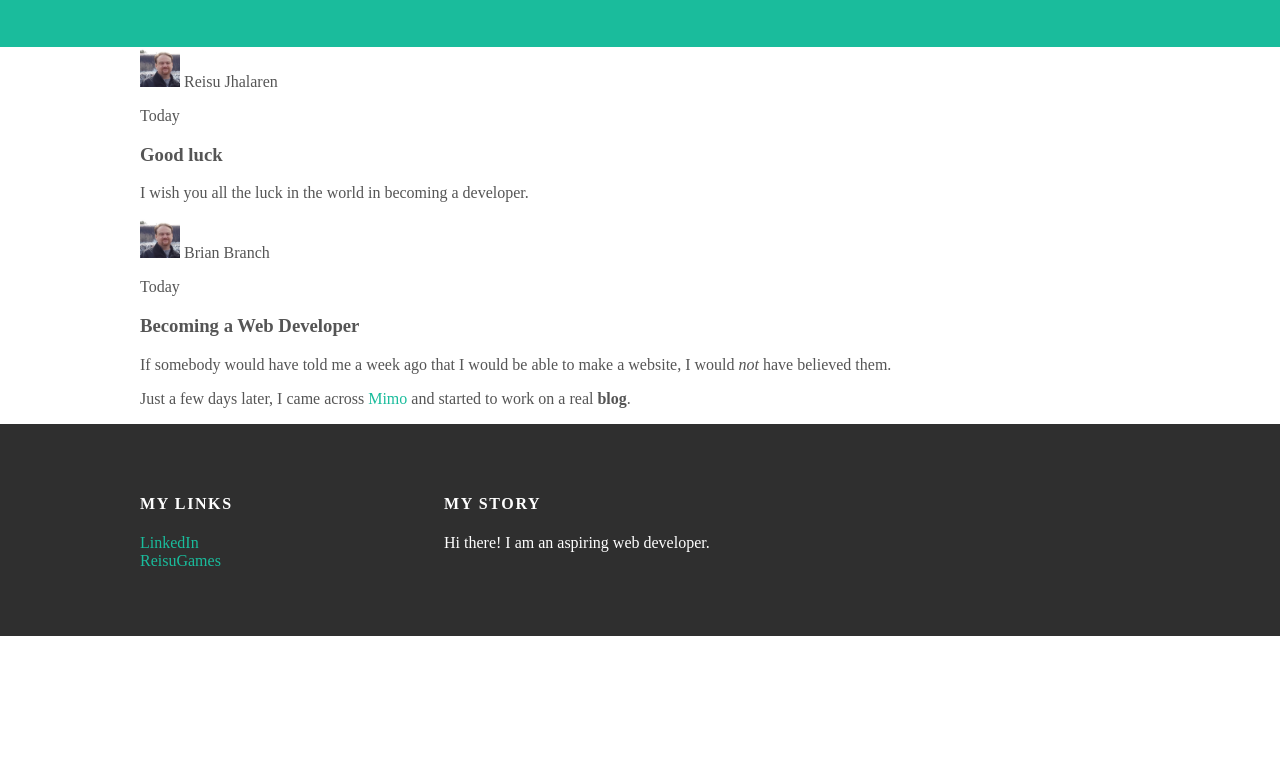
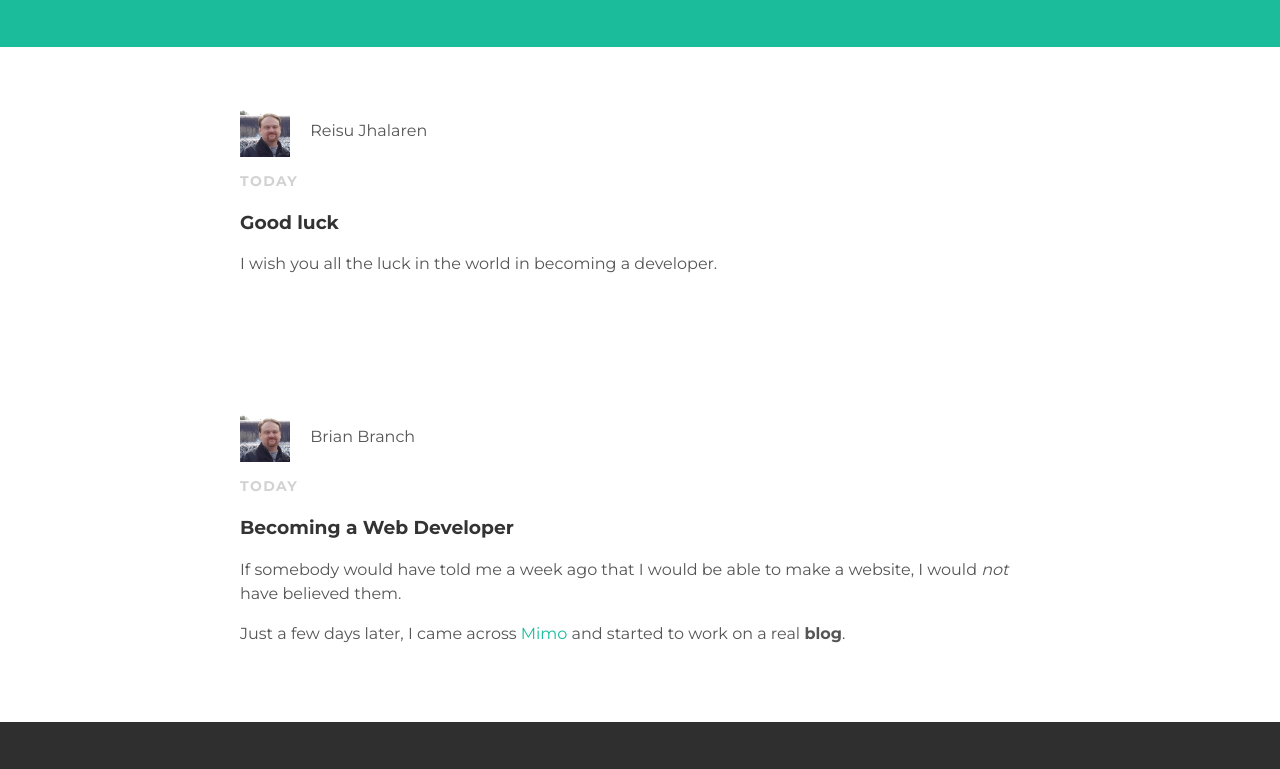
Before and after one commit to reisuj/MyBlog, a plain HTML site: page index.html in a window 1280 px wide. Shown: the part 103-872 px from the top of the page. Before the commit the page ends 800 px from the top, so only its background shows below. Drawn offline with Linux system fonts and the light colour scheme.

Commit message:
Completed content Styling

```diff
--- a/index.html
+++ b/index.html
@@ -21,7 +21,7 @@
       <div class="container">
         <div class="post">
           <div class="post-author">
-            <img src="profile-pic.jpg" alt="Profile Picture" width="40">
+            <img src="profile-pic.jpg" alt="Profile Picture">
             <span>Reisu Jhalaren</span>
           </div>
           <p class="post-date">Today</p>
@@ -35,7 +35,7 @@
       <div class="container">
         <div class="post">
           <div class="post-author">
-            <img src="profile-pic.jpg" alt="Profile Picture" width="40">
+            <img src="profile-pic.jpg" alt="Profile Picture">
             <span>Brian Branch</span>
           </div>
           <p class="post-date">Today</p>
--- a/styles.css
+++ b/styles.css
@@ -1,6 +1,9 @@
+@import url(http://fonts.googleapis.com/css?family=Montserrat:400,700);
+
 body {
   color: #555;
   margin: 0;
+  font-family: 'Montserrat', sans-serif;
 }
 
 a {
@@ -10,6 +13,14 @@ a {
 
 a:hover {
   color: #f6a623;
+}
+
+h1, h2, h3, h4 {
+  color: #333;
+}
+
+p {
+  line-height: 1.5;
 }
 
 #header {
@@ -74,3 +85,26 @@ a:hover {
   max-width: 1000px;
   margin: 0 auto;
 }
+
+.post {
+  max-width: 800px;
+  margin: 0 auto;
+  padding: 60px 0;
+}
+
+.post-author img {
+  width:50px;
+  height: 50px;
+  vertical-align: middle;
+}
+
+.post-author span {
+  margin-left: 16px;
+}
+
+.post-date {
+  color: #d2d2d2;
+  font-size: 14px;
+  font-weight: bold;
+  text-transform: uppercase;letter-spacing: 0.1em;
+}
```
